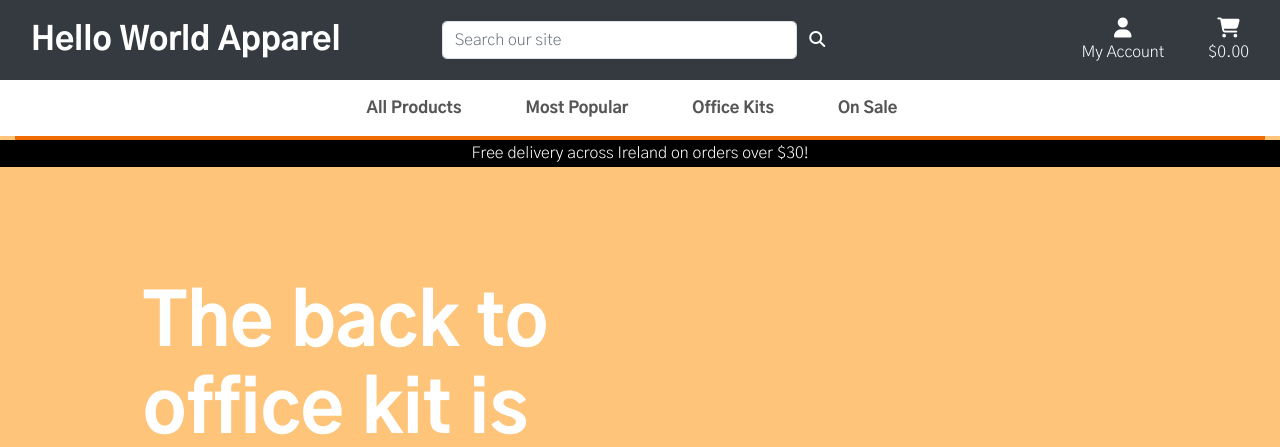
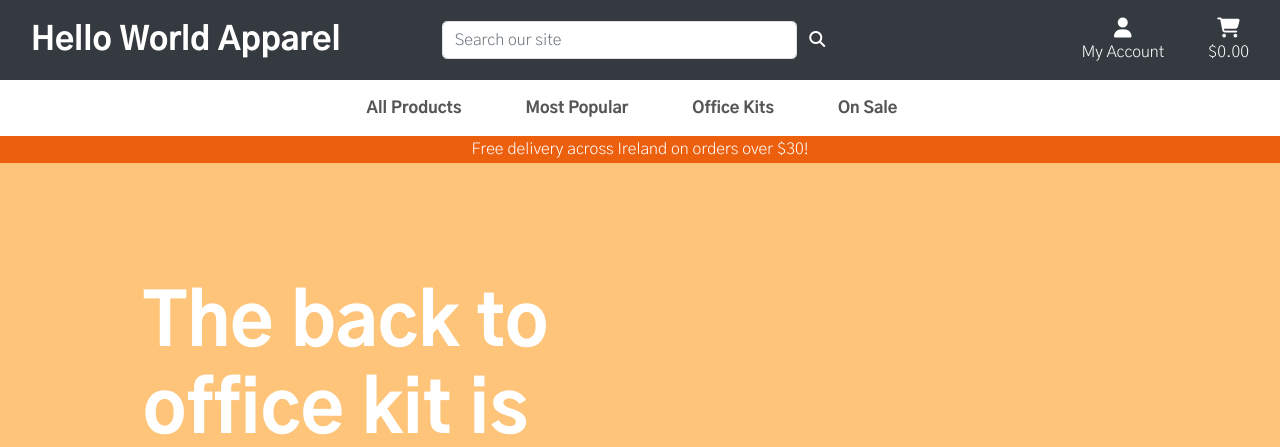
Before and after one commit to orlamadden/hello-world-apparel, a Django app: page / in a window 1280 px wide. Shown: the top 447 px of the page. Run offline with Django 3.2, Linux system fonts and the light colour scheme; some libraries are stand-ins or nearby versions.

Commit message:
removed orange divider line, changed colour of deliver banner

```diff
--- a/static/css/styles.css
+++ b/static/css/styles.css
@@ -13,13 +13,8 @@ body {
     font-family: 'Gothic A1', sans-serif;
 }
 
-.divider {
-    height: 4px;
-    background-color: var(--orange);
-}
-
 #delivery-banner {
-    background-color: #000000;
+    background-color: #ec5f0d;
 }
 
 .website-cta {
--- a/templates/base.html
+++ b/templates/base.html
@@ -111,9 +111,8 @@
 				{% include 'partials/_mobile-header.html' %}
 			</nav>
 		</div>
-		<div class="divider"></div>
 		<div id="delivery-banner" class="row text-center">
-			<div class="col bg-black text-white">
+			<div class="col text-white">
 				<h6 class="logo-font my-1">Free delivery across Ireland on orders over ${{ free_delivery_threshold }}!
 				</h6>
 			</div>
```
